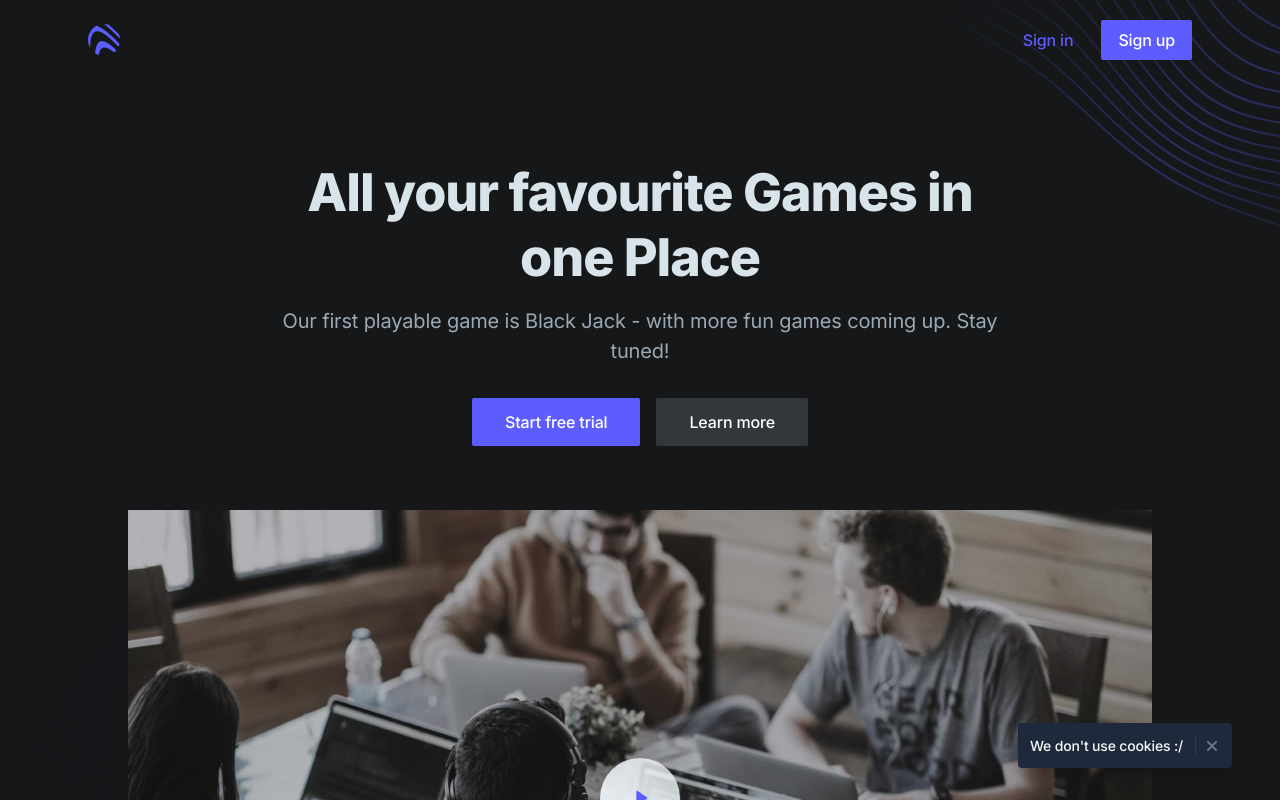
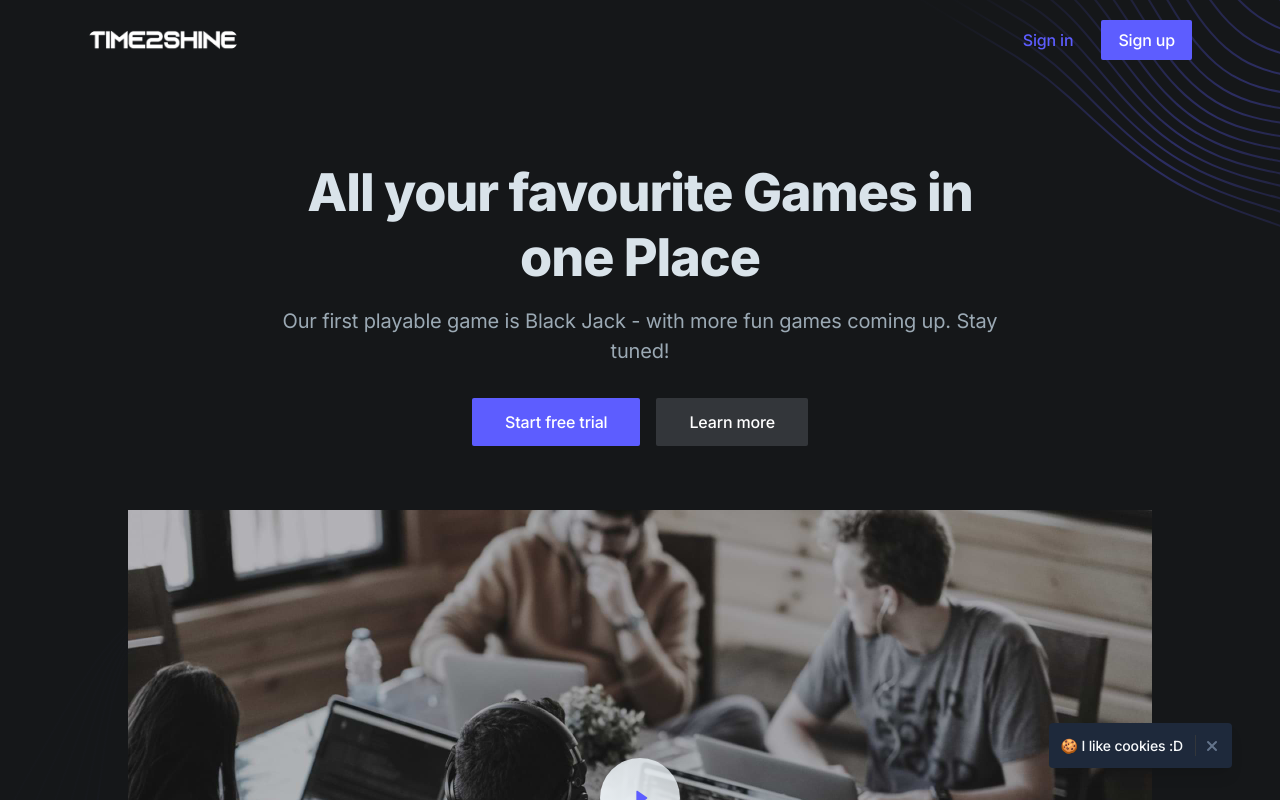
Before and after one commit to SE-TINF22B6/time2shine, a Next.js app in the folder frontend2shine/: page / in a window 1280 px wide. Shown: the top 800 px of the page. Built offline with nearby package versions, Linux system fonts and the light colour scheme.

Commit message:
Small Cosmetic changes

```diff
--- a/frontend2shine/components/banner.tsx
+++ b/frontend2shine/components/banner.tsx
@@ -17,7 +17,7 @@ export default function Banner() {
                 target="_blank"
                 rel="noreferrer"
               >
-                We don't use cookies :/
+                🍪 I like cookies :D
               </a>{' '}
 
             </div>
--- a/frontend2shine/components/ui/footer.tsx
+++ b/frontend2shine/components/ui/footer.tsx
@@ -14,13 +14,14 @@ export default function Footer() {
             <div className="md:col-span-4 lg:col-span-5">
               <div className="mb-2">
                 {/* Logo */}
-                <Link href="/" className="inline-block" aria-label="Cruip">
+                <Link href="/" className="inline-block" aria-label="time2shine">
                   <svg className="w-8 h-8 fill-current text-purple-600" viewBox="0 0 32 32" xmlns="http://www.w3.org/2000/svg">
                     <path d="M31.952 14.751a260.51 260.51 0 00-4.359-4.407C23.932 6.734 20.16 3.182 16.171 0c1.634.017 3.21.28 4.692.751 3.487 3.114 6.846 6.398 10.163 9.737.493 1.346.811 2.776.926 4.262zm-1.388 7.883c-2.496-2.597-5.051-5.12-7.737-7.471-3.706-3.246-10.693-9.81-15.736-7.418-4.552 2.158-4.717 10.543-4.96 16.238A15.926 15.926 0 010 16C0 9.799 3.528 4.421 8.686 1.766c1.82.593 3.593 1.675 5.038 2.587 6.569 4.14 12.29 9.71 17.792 15.57-.237.94-.557 1.846-.952 2.711zm-4.505 5.81a56.161 56.161 0 00-1.007-.823c-2.574-2.054-6.087-4.805-9.394-4.044-3.022.695-4.264 4.267-4.97 7.52a15.945 15.945 0 01-3.665-1.85c.366-3.242.89-6.675 2.405-9.364 2.315-4.107 6.287-3.072 9.613-1.132 3.36 1.96 6.417 4.572 9.313 7.417a16.097 16.097 0 01-2.295 2.275z" />
                   </svg>
                 </Link>
               </div>
-              <div className="text-gray-400">Lorem ipsum is placeholder text commonly used in the graphic, print, and publishing industries for previewing layouts and visual mockups.</div>
+              <div className="text-gray-400">All your favourite Games in one Place</div>
+              <div className="text-gray-400">– time2shine</div>
             </div>
 
             {/* 2nd, 3rd and 4th blocks */}
--- a/frontend2shine/components/ui/header.tsx
+++ b/frontend2shine/components/ui/header.tsx
@@ -1,5 +1,9 @@
 import Link from 'next/link'
+import Image from 'next/image'
 import MobileMenu from './mobile-menu'
+
+import Logo from '@/public/images/logo.png'
+import TestimonialImage03 from "@/public/images/testimonial-03.jpg";
 
 export default function Header() {
   return (
@@ -10,9 +14,8 @@ export default function Header() {
           <div className="shrink-0 mr-4">
             {/* Logo */}
             <Link href="/" className="block" aria-label="Cruip">
-              <svg className="w-8 h-8 fill-current text-purple-600" viewBox="0 0 32 32" xmlns="http://www.w3.org/2000/svg">
-                <path d="M31.952 14.751a260.51 260.51 0 00-4.359-4.407C23.932 6.734 20.16 3.182 16.171 0c1.634.017 3.21.28 4.692.751 3.487 3.114 6.846 6.398 10.163 9.737.493 1.346.811 2.776.926 4.262zm-1.388 7.883c-2.496-2.597-5.051-5.12-7.737-7.471-3.706-3.246-10.693-9.81-15.736-7.418-4.552 2.158-4.717 10.543-4.96 16.238A15.926 15.926 0 010 16C0 9.799 3.528 4.421 8.686 1.766c1.82.593 3.593 1.675 5.038 2.587 6.569 4.14 12.29 9.71 17.792 15.57-.237.94-.557 1.846-.952 2.711zm-4.505 5.81a56.161 56.161 0 00-1.007-.823c-2.574-2.054-6.087-4.805-9.394-4.044-3.022.695-4.264 4.267-4.97 7.52a15.945 15.945 0 01-3.665-1.85c.366-3.242.89-6.675 2.405-9.364 2.315-4.107 6.287-3.072 9.613-1.132 3.36 1.96 6.417 4.572 9.313 7.417a16.097 16.097 0 01-2.295 2.275z" />
-              </svg>
+              <Image className="rounded-full" src={Logo} width={150} height={100} alt="time2shine Logo" />
+
             </Link>
           </div>
 
```
Also changed, not shown: frontend2shine/public/images/logo.png (added).
